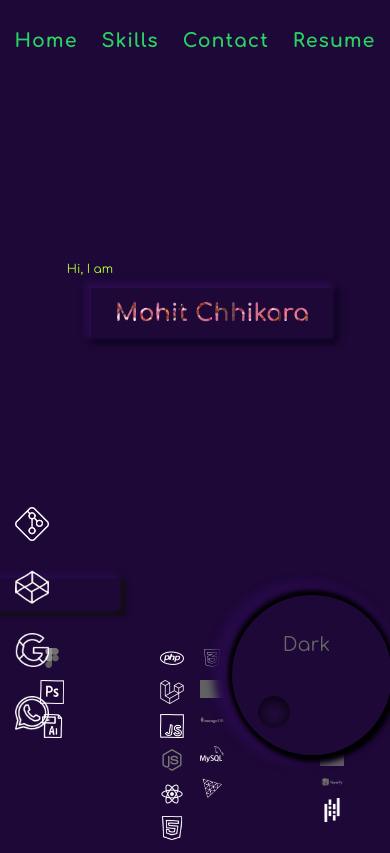
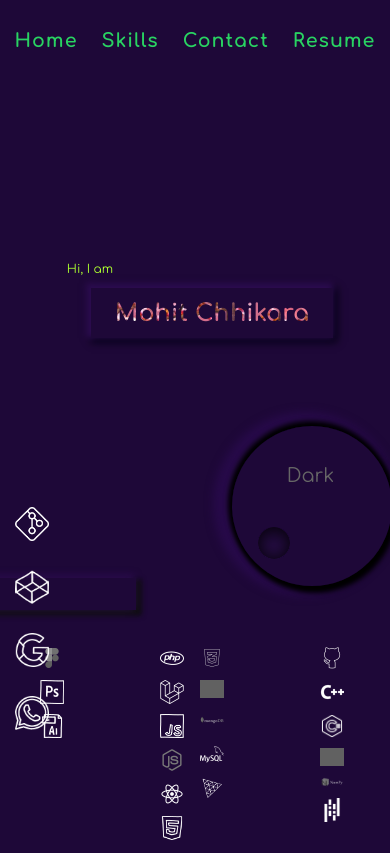
Before and after one commit to Tae-S/one, a React (Create React App) app: page / in a window 390 px wide. Shown: the top 853 px of the page. Built offline with nearby package versions, Linux system fonts and the light colour scheme; grey boxes are pictures that could not be loaded.

Commit message:
0.0.0.4.6
->Mobile styles updated

```diff
--- a/src/Components/Social.js
+++ b/src/Components/Social.js
@@ -13,7 +13,7 @@ function Social()
     function handleScroll(){
         const socialContainer = document.querySelector('.social-container')
         const socialArrow = document.querySelector('.social-arrow')
-        if(window.scrollY > 5){
+        if(window.scrollY > 2){
             // console.log('here')
 
 
--- a/src/Components/homeStyles.css
+++ b/src/Components/homeStyles.css
@@ -26,22 +26,6 @@
 
 }
 
-@media screen and (max-width: 770px) and (min-width: 500px) {
-    .container{
-        left: -1em;
-        top:-15em;
-    }
-}
-
-@media screen and (max-width: 499px) {
-    .container{
-        height:20em;
-        width:45em;
-        transform:scale(0.5);
-        /* border:1px solid yellow; */
-        left:-10em;
-    }
-}
 
 
 .info-start{
@@ -249,6 +233,7 @@
 .message-box{
     position:absolute;
     top:-0.25em;
+    left:0;
     width:20em;
     height:4em;
     /* border:1px solid yellow; */
@@ -286,3 +271,27 @@
     80%{filter:url(#squiggley-cursor5);}
     100%{filter:url(#squiggley-cursor6);}
 }
+
+@media screen and (max-width: 770px) and (min-width: 500px) {
+    .container{
+        left: -1em;
+        top:-15em;
+    }
+    .message-box{
+        left:2em;
+    }
+}
+
+@media screen and (max-width: 499px) {
+    .container{
+        height:20em;
+        width:45em;
+        transform:scale(0.5);
+        /* border:1px solid yellow; */
+        left:-10em;
+    }
+
+    .message-box{
+        left:2em;
+    }
+}
--- a/src/Components/test/homeComponentStyles.css
+++ b/src/Components/test/homeComponentStyles.css
@@ -173,13 +173,13 @@
 
 @media screen and (max-width: 499px) {
     .component-container{
-        top:80%;
+        top:60%;
         left:80%;
         /* border:1px solid black; */
     }
     .dial-text{
-        top:75%;
-        left:72.5%;
+        top:55%;
+        left:73.5%;
         /* border:1px solid yellow; */
     }
 }
```
